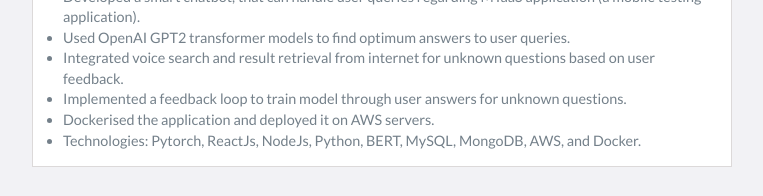
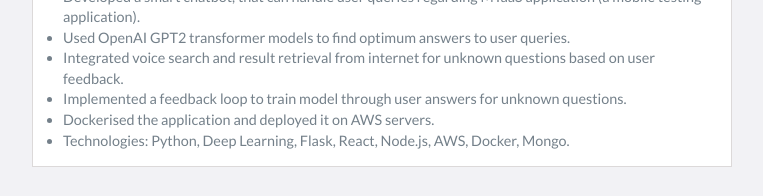
Before and after one commit to shubh08/my-portfolio, a website: page index.html in a window 1280 px wide. Shown: the part 3080-3276 px from the top of the page, without its empty margins (258-1021 px from the left). Drawn offline with nearby package versions, Linux system fonts and the light colour scheme.

Commit message:
updated index.html file

```diff
--- a/index.html
+++ b/index.html
@@ -205,7 +205,7 @@
                     <li>Integrated voice search and result retrieval from internet for unknown questions based on user feedback.</li>
                     <li>Implemented a feedback loop to train model through user answers for unknown questions.</li>
                    <li>Dockerised the application and deployed it on AWS servers.</li>
-                    <li>Technologies: Pytorch, ReactJs, NodeJs, Python, BERT, MySQL, MongoDB, AWS, and Docker. </li>
+                    <li>Technologies:  Python, Deep Learning, Flask, React, Node.js, AWS, Docker, Mongo. </li>
                 </ul>
             </div>
             <!-- End .project -->
```
